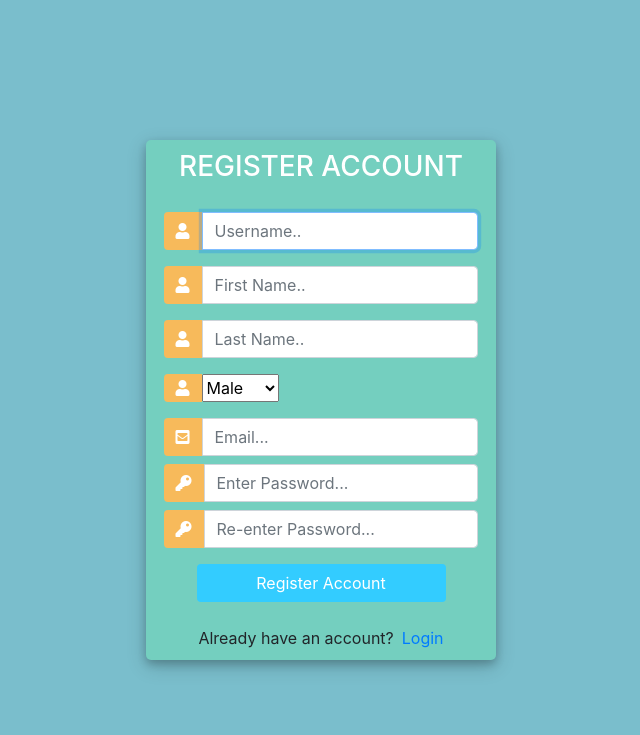
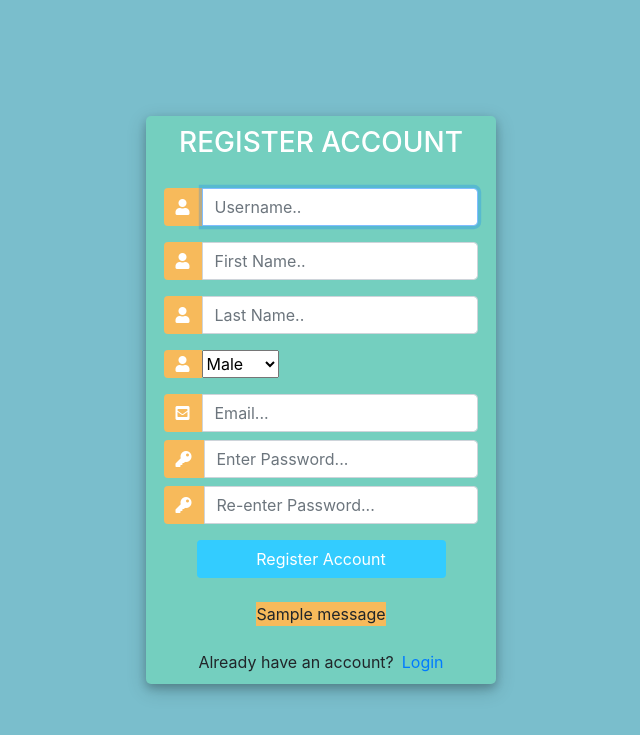
Before and after one commit to dev-preetamraj/link_manager, a Django app: page /register/ in a window 1280 px wide. Shown: the top 735 px of the page, without its empty margins (319-959 px from the left). Run offline with Django 3.2, Linux system fonts and the light colour scheme; tables that the repository leaves empty hold one stand-in row (values such as "Sample post"); one stand-in notice (Sample message) is shown; some libraries are stand-ins or nearby versions.

Commit message:
some change

```diff
--- a/core/views.py
+++ b/core/views.py
@@ -8,6 +8,7 @@ from django.contrib import messages
 from .decorators import unauthenticated_user
 from django.contrib.auth.decorators import login_required
 from django.contrib.auth import login, logout, authenticate
+from django.contrib.auth.models import User
 
 def show_live_meeting(user):
     day = calendar.day_name[date.today().weekday()]
@@ -32,9 +33,10 @@ def register(request):
             profile = Profile.objects.get(user = form_save)
             profile.gender = gender
             profile.save()
-            return redirect('login')
+            login(request, form_save)
+            return redirect('index')
         else:
-            messages.error(request, 'Something going wrong! Fill again to get registered.')
+            messages.error(request, 'Password must be 8 characters long alpha-numeric OR try different username')
             return redirect('register')
     context = {
         'form': form
--- a/templates/register.html
+++ b/templates/register.html
@@ -61,6 +61,9 @@
 		.input_pass:focus {
 			box-shadow: none !important;
 			outline: 0px !important;
+		}
+		.warning {
+			background-color: #f7ba5b;
 		}
 
 	</style>
@@ -126,6 +129,16 @@
 					</form>
 				</div>
 
+				{% if messages %}
+					{% for message in messages %}
+					<div class="mt-4">
+						<div class="d-flex justify-content-center links">
+							<span class="warning">{{message}}</span>
+						</div>
+					</div>
+					{% endfor %}
+				{% endif %}
+
 				<div class="mt-4">
 					<div class="d-flex justify-content-center links">
 						Already have an account? <a href="{% url 'login' %}" class="ml-2">Login</a>
```
Also changed, not shown: core/forms.py (+13 -0 lines).
